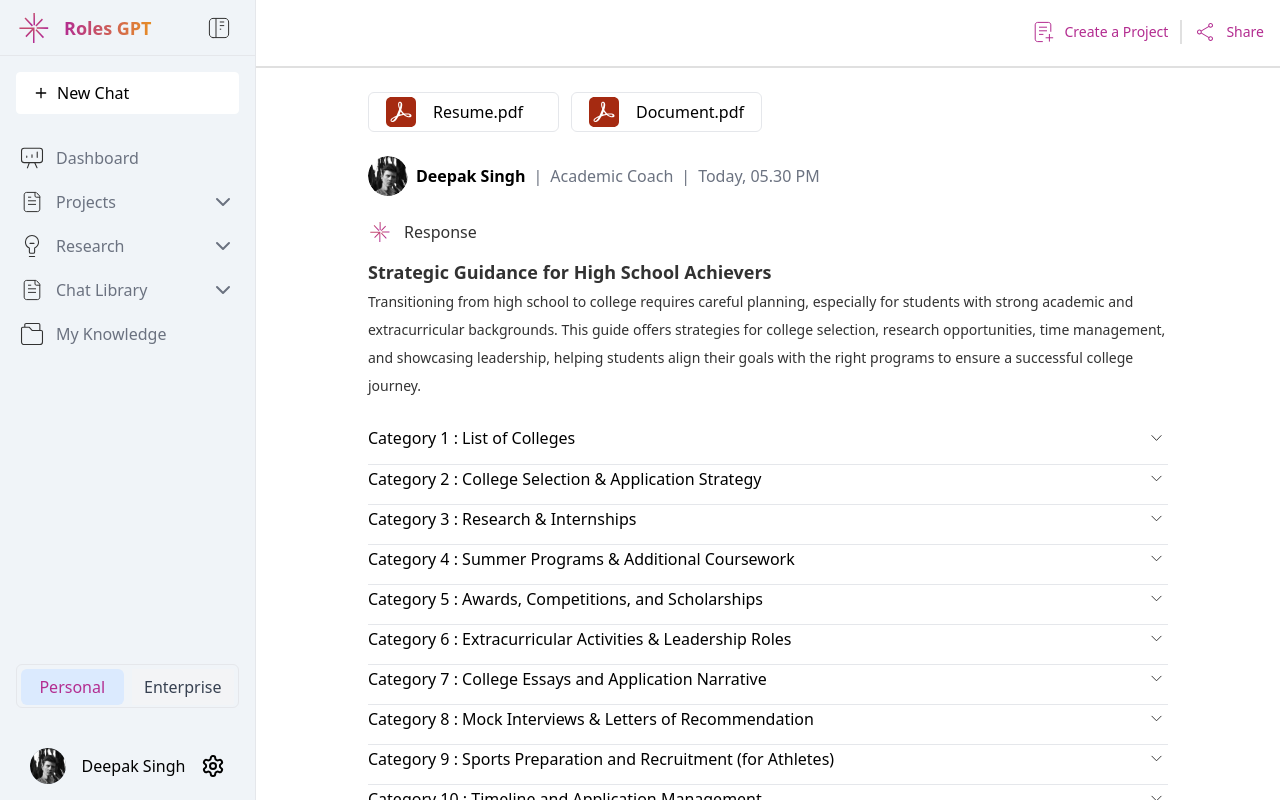
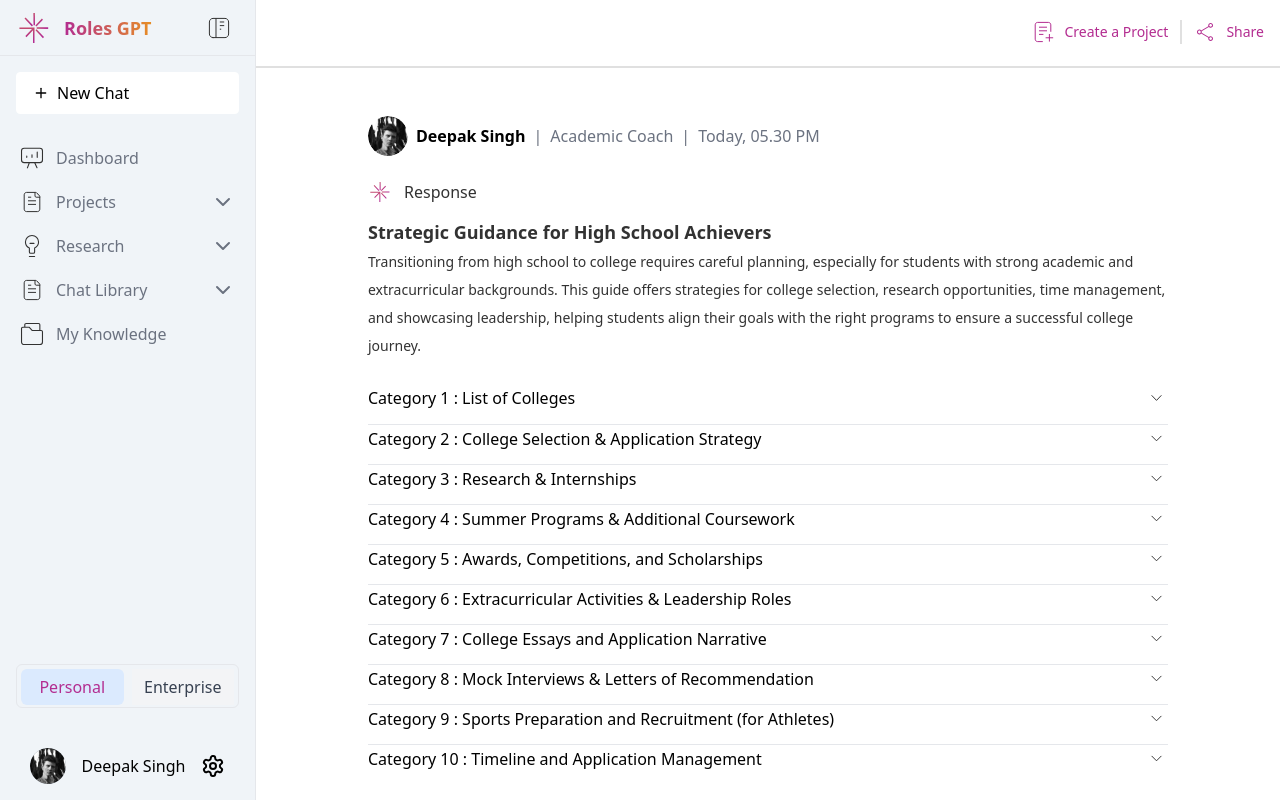
Before and after one commit to Yashwanth50/rolesgpt, a React (Create React App) app: page /chat/1 in a window 1280 px wide. Built offline with nearby package versions, Linux system fonts and the light colour scheme.

Commit message:
added dynamic file when do submit

```diff
--- a/src/components/Home.tsx
+++ b/src/components/Home.tsx
@@ -26,7 +26,6 @@ interface OutletContext {
 const Home: FC = () => {
   const { activeTab, selectedRole, setSelectedRole } =
     useOutletContext<OutletContext>();
-  console.log("activeTab", activeTab);
 
   const rolesData =
     activeTab === "Personal" ? rolesPersonalData : rolesEnterpriseData;
--- a/src/components/chats/ChatDetails.tsx
+++ b/src/components/chats/ChatDetails.tsx
@@ -1,34 +1,40 @@
 // import React, { useState } from "react";
+import { useOutletContext } from "react-router-dom";
 import Header from "../common/Header";
 import { getFileIcon, truncateFileName } from "../Constants";
 import LlmResponse from "./LlmResponse";
 
-const files = [
-  {
-    img: "",
-    name: "Resume.pdf",
-  },
-  {
-    img: "",
-    name: "Document.pdf",
-  },
-];
+interface FileWithId {
+  fileId: number;
+  loading: boolean;
+  name: string;
+}
 
-function FileDocuments() {
+interface OutletContext {
+  selectedFilePreviews: FileWithId[];
+}
+
+function FileDocuments({
+  selectedFilePreviews,
+}: {
+  selectedFilePreviews: FileWithId[];
+}) {
   return (
     <div className=" grid grid-cols-4 gap-3">
-      {files.map((file: any, index: number) => {
+      {selectedFilePreviews.map((file: any, index: number) => {
         return (
           <div
             key={index}
-            className="border rounded-md flex items-center gap-3 px-3 h-10 py-1"
+            className="border rounded-md w-full flex items-center gap-3 h-12 px-2 py-2"
           >
             <img
               src={getFileIcon(file.name)}
               alt="file"
               className="h-10 w-10"
             />
-            <div className=" font-light">{truncateFileName(file.name)}</div>
+            <div className="font-light text-sm truncate max-w-[120px]">
+              {truncateFileName(file.name)}
+            </div>
           </div>
         );
       })}
@@ -58,7 +64,8 @@ function ProfileCard() {
 }
 
 export default function ChatDetails() {
-//   const [filePreviews, setFilePreviews] = useState([files]);
+  const { selectedFilePreviews } = useOutletContext<OutletContext>();
+
   return (
     <div className="flex home bg-primarybg md:bg-overall overflow-hidden md:overflow-y-hidden md:overflow-x-hidden p-0">
       <div className="flex flex-col w-full bg-primarybg md:bg-overall relative chat-home h-screen">
@@ -67,28 +74,7 @@ export default function ChatDetails() {
         <div className="w-full flex-grow md:h-full chat-screen">
           <div className="flex items-start gap-5 max-w-[800px] relative h-full m-auto mt-2 pb-0 md:pb-8 w-full md:h-full">
             <div className="w-full flex flex-col justify-between gap-6">
-              {/* {files.length > 0 && (
-                <div className="w-fit flex flex-wrap gap-4 items-end">
-                  {files.map((file: any, index: number) => {
-                    return (
-                      <div key={index} className="flex">
-                        <div className="w-max relative flex flex-col gap-2 pl-4 p-2 h-fit rounded-[20px] border-[1.5px] border-border bg-white">
-                          <div className=" flex items-center gap-3">
-                            <span className="text-[14px] font-medium text-primary leading-[16px] flex gap-2 items-center">
-                              <img src={getFileIcon(file.name)} alt="pdf"></img>
-                              <span className="truncate max-w-[125px]">
-                                {truncateFileName(file.name)}
-                              </span>
-                            </span>
-                          </div>
-                        </div>
-                      </div>
-                    );
-                  })}
-                </div>
-              )} */}
-
-              <FileDocuments />
+              <FileDocuments selectedFilePreviews={selectedFilePreviews} />
               <ProfileCard />
               <LlmResponse />
             </div>
--- a/src/components/chats/View.tsx
+++ b/src/components/chats/View.tsx
@@ -1,6 +1,7 @@
 import React, { useRef, useState } from "react";
 import { getFileIcon, uploadOptions } from "../Constants";
 import Header from "../common/Header";
+import { useNavigate, useOutletContext } from "react-router-dom";
 interface FileWithId {
   fileId: number;
   loading: boolean;
@@ -10,13 +11,25 @@ interface FileWithId {
   showTrashIcon: boolean;
   progress: 0;
 }
+
+interface OutletContext {
+  setSelectedFilePreviews: (files: FileWithId[]) => void;
+}
+
 function View() {
+  const navigate = useNavigate();
+  const { setSelectedFilePreviews } = useOutletContext<OutletContext>();
   const [selectedFiles, setSelectedFiles] = useState<FileWithId[]>([]);
   const fileInputRef = useRef<HTMLInputElement | null>(null);
 
   const handleBrowseClick = () => {
     fileInputRef.current?.click();
   };
+
+  function handleRedirect(event: any) {
+    event?.preventDefault();
+    navigate(`/chat/1`);
+  }
 
   const handleFileSelectionAndUpload = (
     event: React.ChangeEvent<HTMLInputElement>
@@ -33,8 +46,15 @@ function View() {
         showTrashIcon: false,
       }));
 
+      // newFiles.forEach((file) => {
+      //   setSelectedFiles((prev) => [...prev, file]);
+
       newFiles.forEach((file) => {
-        setSelectedFiles((prev) => [...prev, file]);
+        setSelectedFiles((prev) => {
+          const updatedFiles = [...prev, file];
+          setSelectedFilePreviews(updatedFiles);
+          return updatedFiles;
+        });
 
         const interval = setInterval(() => {
           setSelectedFiles((prevFiles: any) =>
@@ -70,6 +90,13 @@ function View() {
   const removeFile = (fileId: number) => {
     setSelectedFiles((prevFiles) =>
       prevFiles.filter((file) => file.fileId !== fileId)
+    );
+  };
+
+  const isButtonDisabled = () => {
+    return (
+      selectedFiles.length === 0 ||
+      selectedFiles.some((file) => file.loading === true)
     );
   };
   return (
@@ -223,12 +250,17 @@ function View() {
                         <div className=" w-full flex justify-end">
                           <button
                             type="submit"
-                            disabled={selectedFiles.length > 0}
+                            onClick={(e) => handleRedirect(e)}
+                            disabled={isButtonDisabled()}
                             className={`h-9 w-9 font-semibold rounded ${
                               selectedFiles.length > 0
                                 ? "bg-suggestion_color"
                                 : "bg-gray-300 cursor-not-allowed opacity-30"
-                            } focus:outline-none cursor-pointer`}
+                            } focus:outline-none ${
+                              selectedFiles.length > 0
+                                ? "cursor-pointer"
+                                : "cursor-not-allowed"
+                            }`}
                           >
                             <img
                               src="/icons/submit.svg"
@@ -251,138 +283,3 @@ function View() {
 }
 
 export default View;
-
-// import React, { useState, useRef } from "react";
-// import { uploadOptions, getFileIcon } from "./Constants"; // Ensure getFileIcon is imported here
-
-// interface FileWithId {
-//   fileId: number;
-//   loading: boolean;
-//   name: string;
-//   size: number;
-//   type: string;
-// }
-
-// const View: React.FC = () => {
-//   const [selectedFiles, setSelectedFiles] = useState<FileWithId[]>([]);
-//   const fileInputRef = useRef<HTMLInputElement | null>(null);
-
-//   const handleBrowseClick = () => {
-//     fileInputRef.current?.click();
-//   };
-
-//   const handleFileSelectionAndUpload = (
-//     event: React.ChangeEvent<HTMLInputElement>
-//   ) => {
-//     const files = event.target.files;
-//     if (files) {
-//       const newFiles: FileWithId[] = Array.from(files).map((file, index) => ({
-//         fileId: Date.now() + index, // Unique ID for each file
-//         loading: true,
-//         name: file.name,
-//         size: file.size,
-//         type: file.type,
-//       }));
-
-//       // Update state with new files and simulate upload delay
-//       newFiles.forEach((file, index) => {
-//         setSelectedFiles((prev) => [...prev, file]);
-
-//         setTimeout(() => {
-//           setSelectedFiles((prevFiles) =>
-//             prevFiles.map((f) =>
-//               f.fileId === file.fileId ? { ...f, loading: false } : f
-//             )
-//           );
-//         }, 2000 * (index + 1)); // Simulated delay for loading
-//       });
-//     }
-//   };
-
-//   const removeFile = (fileId: number) => {
-//     setSelectedFiles((prevFiles) =>
-//       prevFiles.filter((file) => file.fileId !== fileId)
-//     );
-//   };
-
-//   return (
-//     <div className="flex flex-col w-full bg-primarybg md:bg-overall p-0">
-//       <div className="w-full max-w-2xl mx-auto mt-10">
-//         <div className="bg-white rounded-lg shadow-sm border border-gray-200">
-//           <div className="p-5">
-//             <h2 className="text-xl font-medium mb-6">Upload Documents</h2>
-
-//             <div className="bg-[#B32C900D] p-4">
-//               <div className="grid grid-cols-1 md:grid-cols-2 gap-4">
-//                 {uploadOptions.map((option, index) => (
-//                   <button
-//                     key={index}
-//                     onClick={
-//                       option.title === "Browse this Computer"
-//                         ? handleBrowseClick
-//                         : undefined
-//                     }
-//                     className="flex items-center space-x-3 p-4 rounded-lg border bg-white hover:bg-gray-50 w-full text-left"
-//                   >
-//                     <img src={option.icon} alt="icon" />
-//                     <span className="text-gray-700 font-medium">
-//                       {option.title}
-//                     </span>
-//                   </button>
-//                 ))}
-//               </div>
-//             </div>
-
-//             <input
-//               id="file-input"
-//               type="file"
-//               multiple
-//               onChange={handleFileSelectionAndUpload}
-//               accept=".pdf, .ppt, .pptx, .doc, .docx, .xls, .xlsx, .txt, .zip, .rar, application/msword, application/vnd.openxmlformats-officedocument.wordprocessingml.document, application/vnd.ms-excel, application/vnd.openxmlformats-officedocument.spreadsheetml.sheet, application/pdf, text/plain, application/zip, application/x-rar-compressed"
-//               ref={fileInputRef}
-//               style={{ display: "none" }}
-//             />
-
-//             {selectedFiles.length > 0 && (
-//               <div className="mt-4 space-y-4">
-//                 {selectedFiles.map((file) => (
-//                   <div
-//                     key={file.fileId}
-//                     className="p-4 border rounded-lg bg-white flex items-center space-x-4"
-//                   >
-//                     {file.loading ? (
-//                       <div className="animate-spin h-5 w-5 border-4 border-text-primary border-t-transparent rounded-full"></div>
-//                     ) : (
-//                       <>
-//                         {/* Use getFileIcon to get the correct icon based on file extension */}
-//                         <img
-//                           src={getFileIcon(file.name)}
-//                           alt="file icon"
-//                           className="h-5 mr-2"
-//                         />
-//                         <div>
-//                           <p>{file.name}</p>
-//                           <p className="text-gray-500 text-sm">
-//                             {(file.size / (1024 * 1024)).toFixed(2)} MB
-//                           </p>
-//                         </div>
-//                         <button
-//                           onClick={() => removeFile(file.fileId)}
-//                           className="text-red-500 font-semibold"
-//                         >
-//                           X
-//                         </button>
-//                       </>
-//                     )}
-//                   </div>
-//                 ))}
-//               </div>
-//             )}
-//           </div>
-//         </div>
-//       </div>
-//     </div>
-//   );
-// };
-
-// export default View;
--- a/src/layout/DefaultLayout.tsx
+++ b/src/layout/DefaultLayout.tsx
@@ -10,6 +10,7 @@ const DefaultLayout: FC = () => {
 
   const [selectedRole, setSelectedRole] = useState("Select Role");
   const [rlsDrpdwn, setRlsDrpdwn] = useState(false);
+  const [selectedFilePreviews, setSelectedFilePreviews] = useState([]);
 
   return (
     <div className="flex h-[100vh] w-[100vw] overflow-hidden md:overflow-auto">
@@ -29,6 +30,8 @@ const DefaultLayout: FC = () => {
               setSelectedRole,
               rlsDrpdwn,
               setRlsDrpdwn,
+              selectedFilePreviews,
+              setSelectedFilePreviews,
             }}
           />
         </MainContent>
```
Also changed, not shown: src/components/RolesCard.tsx (+10 -3 lines), public/icons/arrow-right.svg (added), 1 other file (tests, documents, lock files or other folders).
